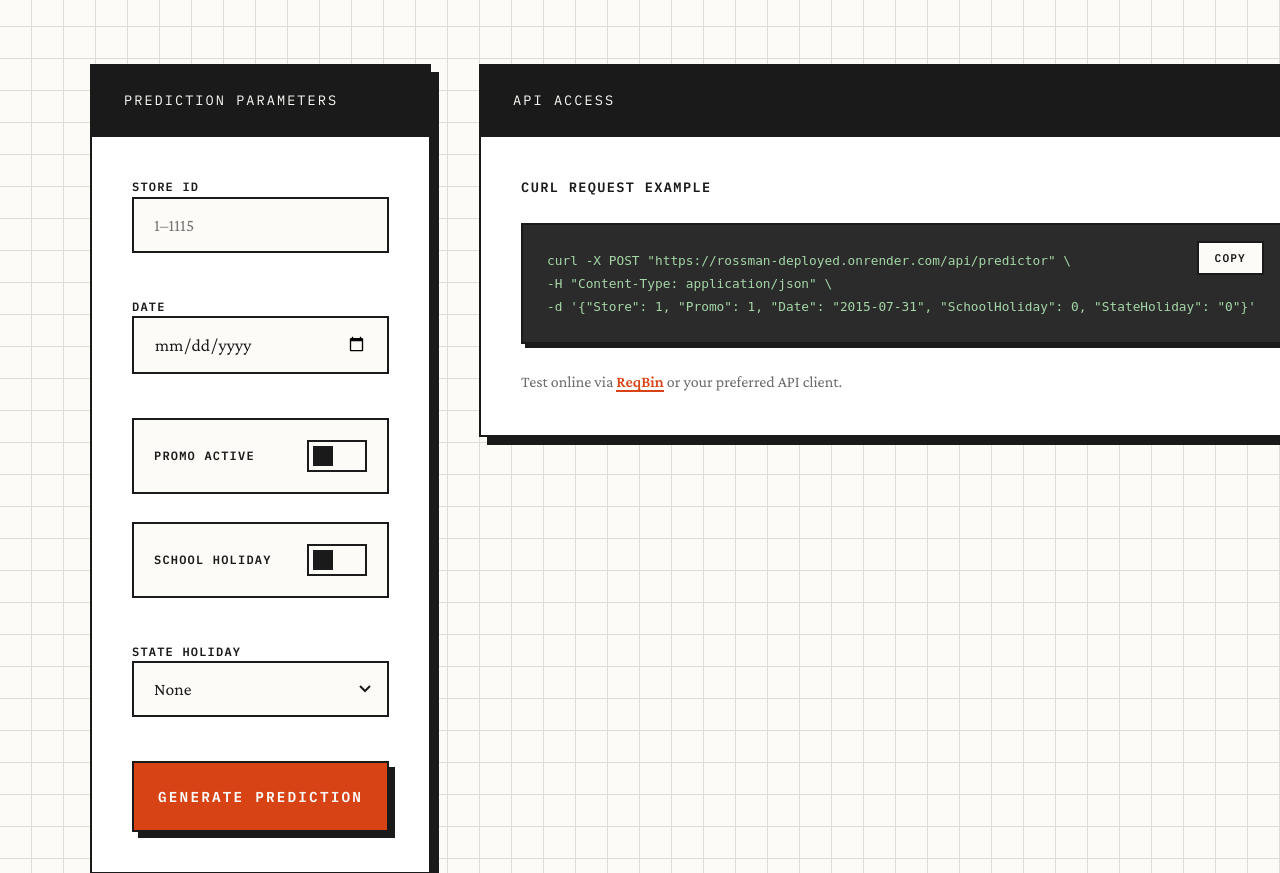
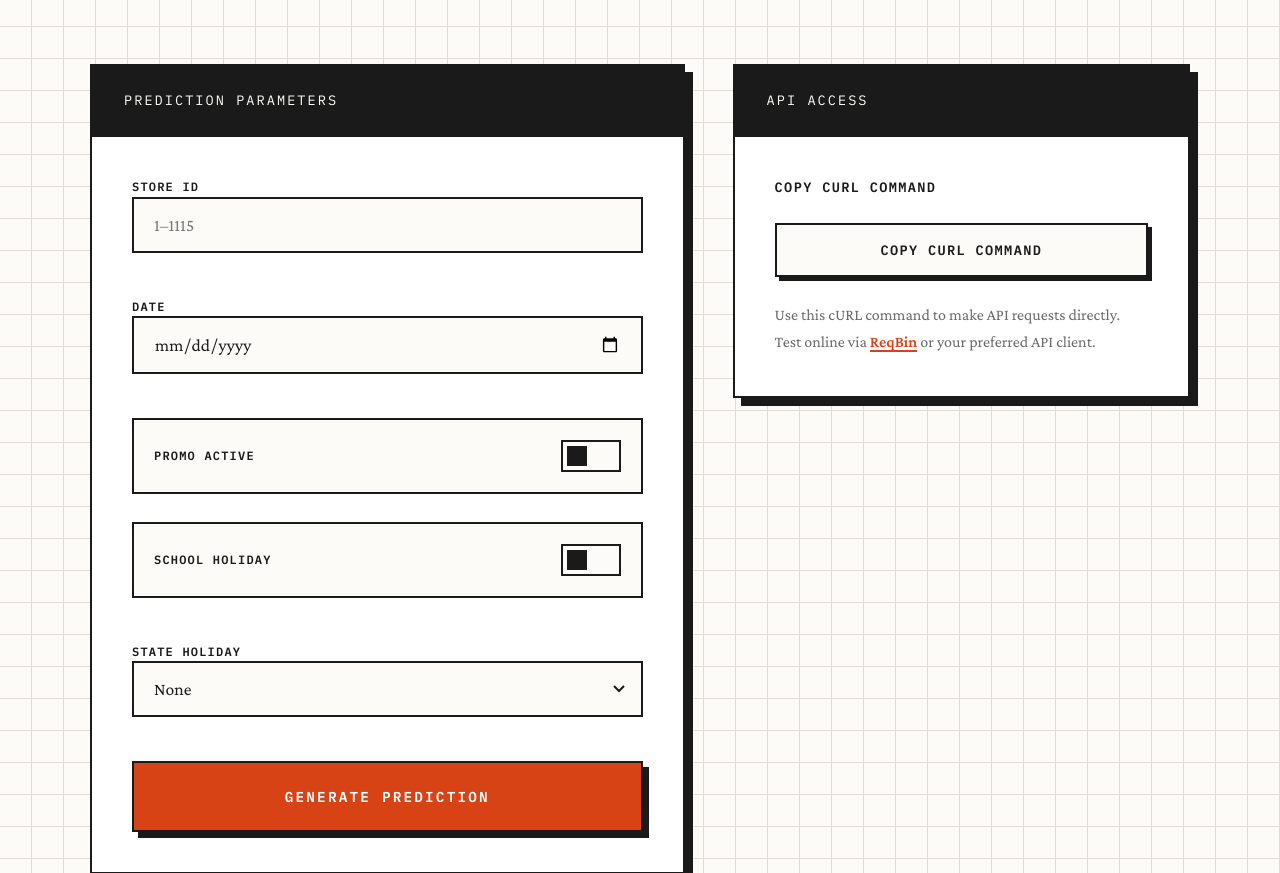
Before and after one commit to rautaditya2606/Rossman-Deployed, a Flask app: page / in a window 1280 px wide; the page is wider, and only the part inside the window is pictured. Shown: the part 236-1109 px from the top of that part. Run offline with Flask 3, Linux system fonts and the light colour scheme; parts of the project's set-up code (start-up, migrations or seed data) failed here and were passed over.

Commit message:
Dockerized the project

```diff
--- a/app.py
+++ b/app.py
@@ -52,5 +52,5 @@ def api_predictor():
 
 
 if __name__ == '__main__':
-    app.run(debug=True)
+    app.run(debug=True, port=8080, host='0.0.0.0')
     app.config['TEMPLATES_AUTO_RELOAD'] = True
--- a/templates/index.html
+++ b/templates/index.html
@@ -1,8 +1,8 @@
 <!DOCTYPE html>
 <html lang="en">
   <head>
-    <meta charset="UTF-8">
-    <meta name="viewport" content="width=device-width, initial-scale=1">
+    <meta charset="UTF-8" />
+    <meta name="viewport" content="width=device-width, initial-scale=1" />
     <title>Rossmann Predictor</title>
     <style>
       @import url('https://fonts.googleapis.com/css2?family=IBM+Plex+Mono:wght@400;500;600&family=Crimson+Pro:wght@400;600;700&display=swap');
@@ -264,39 +262,38 @@
         letter-spacing: 0.1em;
       }
 
-        .code-block {
-            position: relative;
-            background: var(--code-bg);
-            color: #a5d6a7;
-            padding: 1.5rem;
-            border: 2px solid var(--ink);
-            overflow-x: auto;
-            font-family: 'IBM Plex Mono', monospace;
-            font-size: 0.8rem;
-            line-height: 1.8;
+      .copy-section {
         margin: 1.5rem 0;
-            box-shadow: 4px 4px 0 var(--ink);
       }
 
       .copy-btn {
-            position: absolute;
-            top: 1rem;
-            right: 1rem;
+        width: 100%;
         background: var(--paper);
         color: var(--ink);
         border: 2px solid var(--ink);
-            padding: 0.5rem 1rem;
+        padding: 1rem 1.5rem;
         font-family: 'IBM Plex Mono', monospace;
-            font-size: 0.7rem;
+        font-size: 0.85rem;
         text-transform: uppercase;
         letter-spacing: 0.1em;
         cursor: pointer;
         transition: all 0.2s;
         font-weight: 600;
+        box-shadow: 4px 4px 0 var(--ink);
       }
 
       .copy-btn:hover {
-            background: var(--accent);
+        transform: translate(-2px, -2px);
+        box-shadow: 6px 6px 0 var(--ink);
+      }
+
+      .copy-btn:active {
+        transform: translate(0, 0);
+        box-shadow: 2px 2px 0 var(--ink);
+      }
+
+      .copy-btn.success {
+        background: var(--success);
         color: white;
       }
 
@@ -498,47 +476,41 @@
   <body>
     <div class="container">
       <header>
-            <h1>Rossmann<br>Sales Predictor</h1>
+        <h1>Rossmann<br />Sales Predictor</h1>
         <p class="subtitle">Machine Learning Forecasting System</p>
       </header>
 
       <div class="content-grid">
         <section class="card">
-                <div class="card-header">
-                    Prediction Parameters
-                </div>
+          <div class="card-header">Prediction Parameters</div>
           <div class="card-body">
             <form method="POST">
-                        <label>Store ID
-                            <input type="number" name="Store" placeholder="1–1115" min="1" max="1115" required>
-                        </label>
+              <label>Store ID<input type="number" name="Store" placeholder="1–1115" min="1" max="1115" required /></label>
 
-                        <label>Date
-                            <input type="date" name="Date" id="dateInput" required>
-                        </label>
+              <label>Date<input type="date" name="Date" id="dateInput" required /></label>
 
               <div class="switch-group">
                 <label class="switch-label">
                   <span>Promo Active</span>
-                                <input type="hidden" name="Promo" value="0">
+                  <input type="hidden" name="Promo" value="0" />
                   <span class="switch">
-                                    <input type="checkbox" name="Promo" value="1">
+                    <input type="checkbox" name="Promo" value="1" />
                     <span class="slider"></span>
                   </span>
                 </label>
 
                 <label class="switch-label">
                   <span>School Holiday</span>
-                                <input type="hidden" name="SchoolHoliday" value="0">
+                  <input type="hidden" name="SchoolHoliday" value="0" />
                   <span class="switch">
-                                    <input type="checkbox" name="SchoolHoliday" value="1">
+                    <input type="checkbox" name="SchoolHoliday" value="1" />
                     <span class="slider"></span>
                   </span>
                 </label>
               </div>
 
-                        <label>State Holiday
-                            <select name="StateHoliday" id="stateHolidaySelect" required>
+              <label>
+                State Holiday<select name="StateHoliday" id="stateHolidaySelect" required>
                   <option value="0">None</option>
                   <option value="a">Public Holiday</option>
                   <option value="b">Easter Holiday</option>
@@ -546,7 +518,7 @@
                 </select>
               </label>
 
-                        <input type="submit" value="Generate Prediction">
+              <input type="submit" value="Generate Prediction" />
             </form>
 
             {% if prediction %}
@@ -558,100 +530,150 @@
         </section>
 
         <aside class="card api-card">
-                <div class="card-header">
-                    API Access
+          <div class="card-header">API Access</div>
+          <div class="card-body">
+            <h3>Copy cURL Command</h3>
+            <div class="copy-section">
+              <button class="copy-btn" id="copyCurlBtn">Copy cURL Command</button>
             </div>
-                <div class="card-body">
-                    <h3>cURL Request Example</h3>
-                    <pre class="code-block"><code id="curlCommand">curl -X POST "https://rossman-deployed.onrender.com/api/predictor" \
--H "Content-Type: application/json" \
--d '{"Store": 1, "Promo": 1, "Date": "2015-07-31", "SchoolHoliday": 0, "StateHoliday": "0"}'</code><button class="copy-btn" onclick="copyCurl()">Copy</button></pre>
-                    <p>Test online via <a href="https://reqbin.com/curl" target="_blank">ReqBin</a> or your preferred API client.</p>
+            <p>
+              Use this cURL command to make API requests directly. Test online via
+              <a href="https://reqbin.com/curl" target="_blank">ReqBin</a> or your preferred API client.
+            </p>
           </div>
         </aside>
       </div>
     </div>
 
     <script>
-    document.getElementById('dateInput').addEventListener('change', function() {
-        const dateVal = this.value;
-        if (!dateVal) return;
+      document.getElementById('dateInput').addEventListener('change', function () {
+        const dateVal = this.value
+        if (!dateVal) return
 
-        const date = new Date(dateVal);
-        const year = date.getFullYear();
-        const month = date.getMonth() + 1;
-        const day = date.getDate();
-        const dayOfWeek = date.getDay();
+        const date = new Date(dateVal)
+        const year = date.getFullYear()
+        const month = date.getMonth() + 1
+        const day = date.getDate()
+        const dayOfWeek = date.getDay()
 
-        const stateHolidaySelect = document.getElementById('stateHolidaySelect');
-        let holidayType = '0';
+        const stateHolidaySelect = document.getElementById('stateHolidaySelect')
+        let holidayType = '0'
 
         if (month === 12 && (day === 25 || day === 26)) {
-            holidayType = 'c';
+          holidayType = 'c'
         } else {
-            const easter = getEaster(year);
-            const easterSunday = new Date(year, easter.month - 1, easter.day);
+          const easter = getEaster(year)
+          const easterSunday = new Date(year, easter.month - 1, easter.day)
 
-            const goodFriday = new Date(easterSunday);
-            goodFriday.setDate(easterSunday.getDate() - 2);
+          const goodFriday = new Date(easterSunday)
+          goodFriday.setDate(easterSunday.getDate() - 2)
 
-            const easterMonday = new Date(easterSunday);
-            easterMonday.setDate(easterSunday.getDate() + 1);
+          const easterMonday = new Date(easterSunday)
+          easterMonday.setDate(easterSunday.getDate() + 1)
 
-            const checkDate = new Date(year, month - 1, day);
+          const checkDate = new Date(year, month - 1, day)
 
           if (isSameDate(checkDate, goodFriday) || isSameDate(checkDate, easterMonday)) {
-                holidayType = 'b';
+            holidayType = 'b'
           } else if (dayOfWeek === 0 || dayOfWeek === 6) {
-                holidayType = 'a';
+            holidayType = 'a'
           }
         }
 
-        stateHolidaySelect.value = holidayType;
+        stateHolidaySelect.value = holidayType
 
-        const schoolHolidayCheckbox = document.querySelector('input[name="SchoolHoliday"][type="checkbox"]');
+        const schoolHolidayCheckbox = document.querySelector('input[name="SchoolHoliday"][type="checkbox"]')
         if (holidayType !== '0') {
-            schoolHolidayCheckbox.checked = true;
+          schoolHolidayCheckbox.checked = true
         } else {
-            schoolHolidayCheckbox.checked = false;
+          schoolHolidayCheckbox.checked = false
         }
-    });
+      })
 
       function isSameDate(d1, d2) {
-        return d1.getFullYear() === d2.getFullYear() &&
-               d1.getMonth() === d2.getMonth() &&
-               d1.getDate() === d2.getDate();
+        return d1.getFullYear() === d2.getFullYear() && d1.getMonth() === d2.getMonth() && d1.getDate() === d2.getDate()
       }
 
       function getEaster(year) {
-        const f = Math.floor;
-        const G = year % 19;
-        const C = f(year / 100);
-        const H = (C - f(C / 4) - f((8 * C + 13) / 25) + 19 * G + 15) % 30;
-        const I = H - f(H / 28) * (1 - f(29 / (H + 1)) * f((21 - G) / 11));
-        const J = (year + f(year / 4) + I + 2 - C + f(C / 4)) % 7;
-        const L = I - J;
-        const month = 3 + f((L + 40) / 44);
-        const day = L + 28 - 31 * f(month / 4);
-        return { month: month, day: day };
+        const f = Math.floor
+        const G = year % 19
+        const C = f(year / 100)
+        const H = (C - f(C / 4) - f((8 * C + 13) / 25) + 19 * G + 15) % 30
+        const I = H - f(H / 28) * (1 - f(29 / (H + 1)) * f((21 - G) / 11))
+        const J = (year + f(year / 4) + I + 2 - C + f(C / 4)) % 7
+        const L = I - J
+        const month = 3 + f((L + 40) / 44)
+        const day = L + 28 - 31 * f(month / 4)
+        return { month: month, day: day }
       }
 
-    function copyCurl() {
-        const text = document.getElementById("curlCommand").innerText;
-        navigator.clipboard.writeText(text).then(() => {
-            const btn = document.querySelector('.copy-btn');
-            const original = btn.textContent;
-            btn.textContent = 'Copied!';
-            btn.style.background = 'var(--success)';
-            btn.style.color = 'white';
+      document.getElementById('copyCurlBtn').addEventListener('click', function () {
+        const curlCommand = 'curl -X POST "https://rossman-deployed-v76v.onrender.com/api/predictor" -H "Content-Type: application/json" -d \'{"Store":1,"Promo":1,"Date":"2015-07-31","SchoolHoliday":0,"StateHoliday":"0"}\''
+
+        // First try using the modern Clipboard API
+        if (navigator.clipboard && window.isSecureContext) {
+          navigator.clipboard
+            .writeText(curlCommand)
+            .then(() => {
+              showCopySuccess(this)
+            })
+            .catch((err) => {
+              console.error('Clipboard API failed:', err)
+              useFallbackCopy(curlCommand, this)
+            })
+        } else {
+          // Use fallback method
+          useFallbackCopy(curlCommand, this)
+        }
+      })
+
+      function useFallbackCopy(text, button) {
+        // Create a temporary textarea element
+        const textArea = document.createElement('textarea')
+        textArea.value = text
+
+        // Make it invisible
+        textArea.style.position = 'fixed'
+        textArea.style.left = '-999999px'
+        textArea.style.top = '-999999px'
+        document.body.appendChild(textArea)
+
+        // Select and copy
+        textArea.focus()
+        textArea.select()
+
+        try {
+          const successful = document.execCommand('copy')
+          if (successful) {
+            showCopySuccess(button)
+          } else {
+            alert('Copy failed. Please copy manually: ' + text)
+          }
+        } catch (err) {
+          console.error('Fallback copy failed:', err)
+          alert('Copy failed. Please copy manually: ' + text)
+        }
+
+        // Clean up
+        document.body.removeChild(textArea)
+      }
+
+      function showCopySuccess(button) {
+        const originalText = button.textContent
+        const originalBg = button.style.background
+        const originalColor = button.style.color
+
+        button.textContent = 'Copied!'
+        button.style.background = 'var(--success)'
+        button.style.color = 'white'
+        button.disabled = true
+
         setTimeout(() => {
-                btn.textContent = original;
-                btn.style.background = '';
-                btn.style.color = '';
-            }, 2000);
-        }).catch(err => {
-            console.error("Failed to copy: ", err);
-        });
+          button.textContent = originalText
+          button.style.background = originalBg
+          button.style.color = originalColor
+          button.disabled = false
+        }, 2000)
       }
     </script>
   </body>
```
Also changed, not shown: other parts of templates/index.html (+21 -42 lines), 2 other files. Lines whose indentation alone changed are shown as unchanged.
